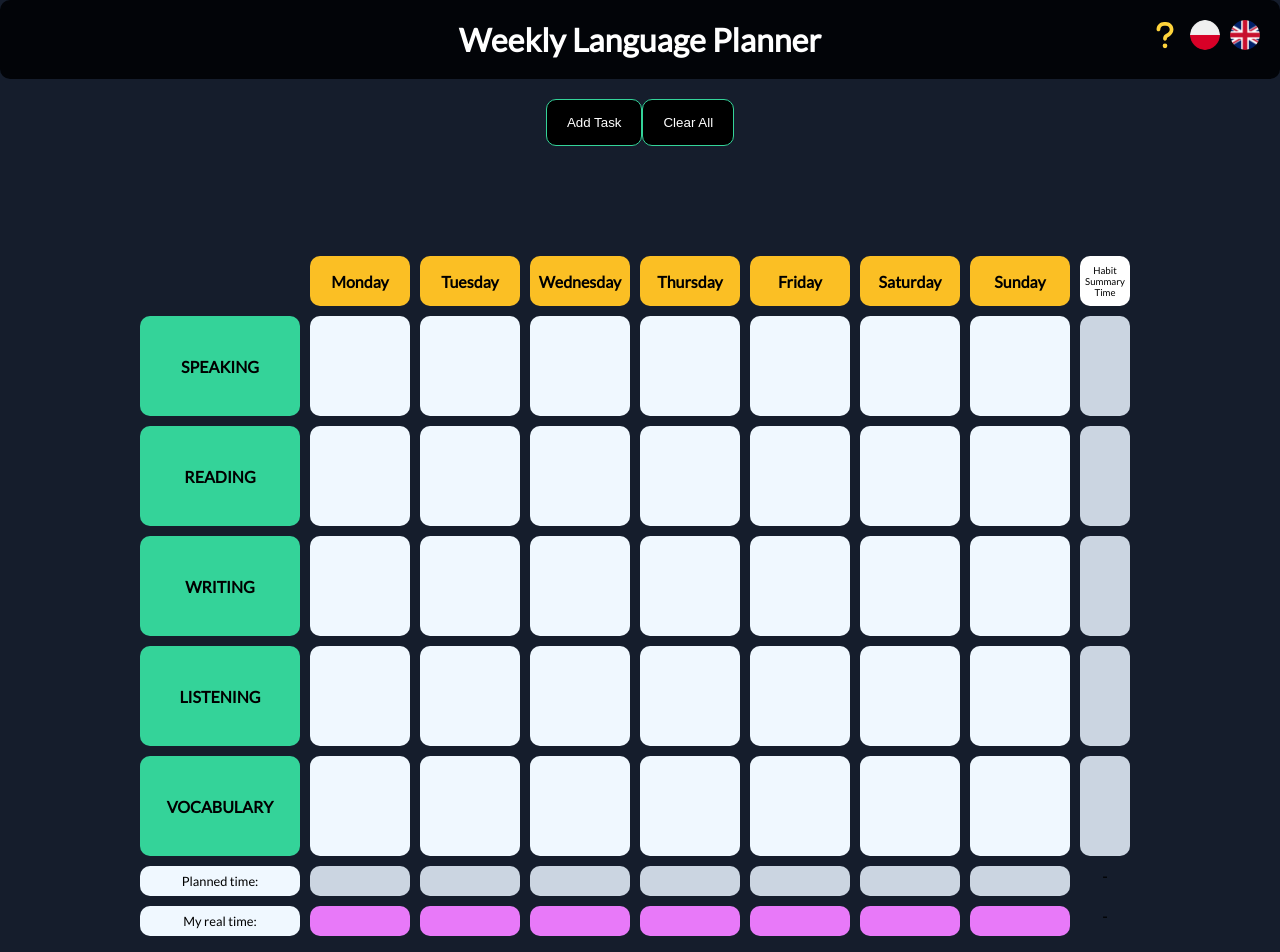
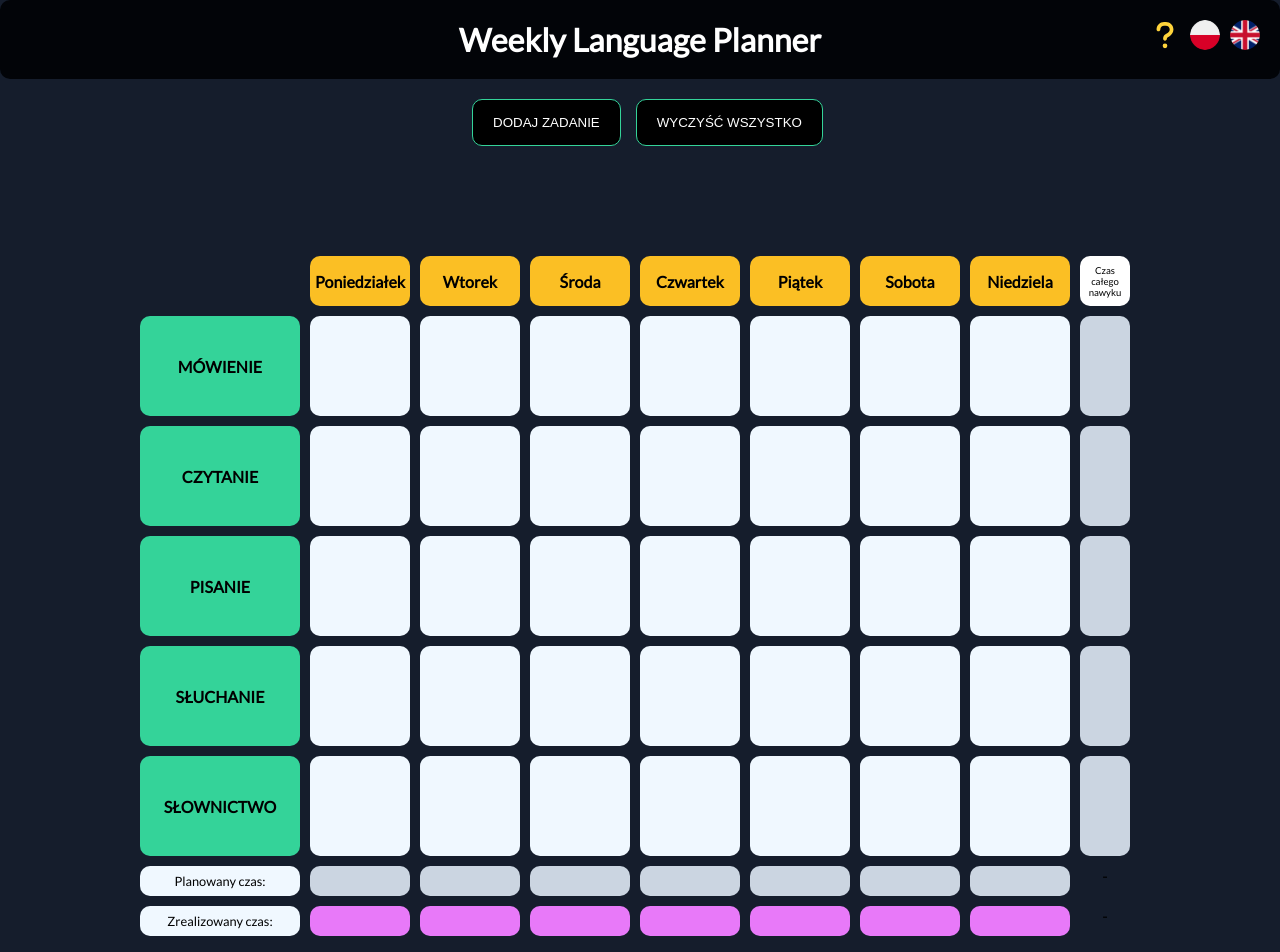
Before and after one commit to artur-IT/Weekly-Language-Planner, a React (Vite) app: page / in a window 1280 px wide. Shown: the top 952 px of the page. Built offline with nearby package versions, Linux system fonts and the light colour scheme.

Commit message:
add pl content to project

```diff
--- a/src/App..jsx
+++ b/src/App..jsx
@@ -1,5 +1,7 @@
 import { Component } from "react";
 
+import Header from "./components/Header";
+import SectionAddTask from "./components/SectionAddTask";
 import Language from "./components/Language.jsx";
 import ShowTask from "./components/ShowTask";
 import Days from "./components/Days";
@@ -15,10 +17,17 @@ export class App extends Component {
 
     this.state = {
       store: this.myLocalStore,
+      switchPL: true,
+      days: {
+        en: ["Monday", "Tuesday", "Wednesday", "Thursday", "Friday", "Saturday", "Sunday"],
+        pl: ["Poniedziałek", "Wtorek", "Środa", "Czwartek", "Piątek", "Sobota", "Niedziela"],
+      },
+      habits: {
+        en: ["SPEAKING", "READING", "WRITING", "LISTENING", "VOCABULARY"],
+        pl: ["MÓWIENIE", "CZYTANIE", "PISANIE", "SŁUCHANIE", "SŁOWNICTWO"],
+      },
     };
 
-    this.days = ["Monday", "Tuesday", "Wednesday", "Thursday", "Friday", "Saturday", "Sunday"];
-    this.habits = ["SPEAKING", "READING", "WRITING", "LISTENING", "VOCABULARY"];
     this.taskArray = [];
     this.divNames = [];
 
@@ -42,9 +51,9 @@ export class App extends Component {
 
   // CREATE ARRAY WITH NAMES for div: 'day-HABIT'
   namesForDIV = () => {
-    for (let x = 0; x < this.habits.length; x++) {
-      for (let y = 0; y < this.days.length; y++) {
-        const divName = this.days[y].toLocaleLowerCase() + `-` + this.habits[x];
+    for (let x = 0; x < this.state.days.en.length; x++) {
+      for (let y = 0; y < this.state.days.en.length; y++) {
+        const divName = this.state.days.en[y].toLocaleLowerCase() + `-` + this.state.habits.en[x];
         this.divNames.push(divName);
       }
     }
@@ -147,9 +156,12 @@ export class App extends Component {
     }
 
     return (
+      <>
+        <Header switch={this.state.switchPL} />
+        <SectionAddTask switch={this.state.switchPL} />
         <section className="layout">
-        <Days daysNames={this.days} />
-        <Habits habitsNames={this.habits} />
+          <Days daysNames={this.state.days} switch={this.state.switchPL} />
+          <Habits habitsNames={this.state.habits} switch={this.state.switchPL} />
           {/*  */}
           <ShowTask name={this.divNames[0]} times={this.dayTimes} store={this.state.store} updateState={this.newstate} />
           <ShowTask name={this.divNames[1]} times={this.dayTimes} store={this.state.store} updateState={this.newstate} />
@@ -188,11 +200,12 @@ export class App extends Component {
           <ShowTask name={this.divNames[34]} times={this.dayTimes} store={this.state.store} updateState={this.newstate} />
           {/*  */}
           <HabitSumTime times={this.habitTimes} />
-        <PlannedTime times={this.dayTimes} />
-        <RealTime times={this.dayTimes} />
+          <PlannedTime times={this.dayTimes} switch={this.state.switchPL} />
+          <RealTime times={this.dayTimes} switch={this.state.switchPL} />
 
           <Language daysName={this.days} habitsNames={this.habits} />
         </section>
+      </>
     );
   }
 }
--- a/src/components/Days.jsx
+++ b/src/components/Days.jsx
@@ -1,32 +1,33 @@
+/* eslint-disable react/prop-types */
 const Days = (props) => {
-  // eslint-disable-next-line react/prop-types
-  const day = props.daysNames;
+  const dayEN = props.daysNames.en;
+  const dayPL = props.daysNames.pl;
   return (
     <>
       <div className="zero"></div>
       <div className="monnday">
-        <p className="center_text">{day[0]}</p>
+        <p className="center_text">{!props.switch ? dayEN[0] : dayPL[0]}</p>
       </div>
       <div className="tuesday">
-        <p className="center_text">{day[1]}</p>
+        <p className="center_text">{!props.switch ? dayEN[1] : dayPL[1]}</p>
       </div>
       <div className="wednesday">
-        <p className="center_text">{day[2]}</p>
+        <p className="center_text">{!props.switch ? dayEN[2] : dayPL[2]}</p>
       </div>
       <div className="thursday">
-        <p className="center_text">{day[3]}</p>
+        <p className="center_text">{!props.switch ? dayEN[3] : dayPL[3]}</p>
       </div>
       <div className="friday">
-        <p className="center_text">{day[4]}</p>
+        <p className="center_text">{!props.switch ? dayEN[4] : dayPL[4]}</p>
       </div>
       <div className="saturday">
-        <p className="center_text">{day[5]}</p>
+        <p className="center_text">{!props.switch ? dayEN[5] : dayPL[5]}</p>
       </div>
       <div className="sunday">
-        <p className="center_text">{day[6]}</p>
+        <p className="center_text">{!props.switch ? dayEN[6] : dayPL[6]}</p>
       </div>
       <div className="habit_sum">
-        <p className="center_text">Habit Summary Time</p>
+        <p className="center_text">{!props.switch ? "Habit Summary Time" : "Czas całego nawyku"}</p>
       </div>
     </>
   );
--- a/src/components/Habits.jsx
+++ b/src/components/Habits.jsx
@@ -1,22 +1,23 @@
+/* eslint-disable react/prop-types */
 const Habits = (props) => {
-  // eslint-disable-next-line react/prop-types
-  const habit = props.habitsNames;
+  const habitEN = props.habitsNames.en;
+  const habitPL = props.habitsNames.pl;
   return (
     <>
       <div className="habit1">
-        <p className="center_text">{habit[0]}</p>
+        <p className="center_text">{!props.switch ? habitEN[0] : habitPL[0]}</p>
       </div>
       <div className="habit2">
-        <p className="center_text">{habit[1]}</p>
+        <p className="center_text">{!props.switch ? habitEN[1] : habitPL[1]}</p>
       </div>
       <div className="habit3">
-        <p className="center_text">{habit[2]}</p>
+        <p className="center_text">{!props.switch ? habitEN[2] : habitPL[2]}</p>
       </div>
       <div className="habit4">
-        <p className="center_text">{habit[3]}</p>
+        <p className="center_text">{!props.switch ? habitEN[3] : habitPL[3]}</p>
       </div>
       <div className="habit5">
-        <p className="center_text">{habit[4]}</p>
+        <p className="center_text">{!props.switch ? habitEN[4] : habitPL[4]}</p>
       </div>
     </>
   );
--- a/src/components/Header.jsx
+++ b/src/components/Header.jsx
@@ -1,6 +1,7 @@
+/* eslint-disable react/prop-types */
 import { useRef } from "react";
 
-const Header = () => {
+const Header = (props) => {
   const myRef = useRef();
 
   const showTaskBar = () => {
@@ -20,9 +21,9 @@ const Header = () => {
     <>
       <h1>Weekly Language Planner</h1>
       <button className="add_top" onClick={showTaskBar} ref={myRef}>
-        Add Task
+        {!props.switch ? "ADD TASK" : "DODAJ ZADANIE"}
       </button>
-      <button className="remove_top">Clear All</button>
+      <button className="remove_top"> {!props.switch ? "CLEAR ALL" : "WYCZYŚĆ WSZYSTKO"}</button>
     </>
   );
 };
--- a/src/components/Language.jsx
+++ b/src/components/Language.jsx
@@ -2,8 +2,6 @@ import { useRef } from "react";
 
 const Language = (props) => {
   // console.log(props.daysName);
-  const daysPL = ["Poniedziałek", "Wtorek", "Środa", "Czwartek", "Piątek", "Sobota", "Niedziela"];
-  const habitsPL = ["MÓWIENIE", "CZYTANIE", "PISANIE", "SŁUCHANIE", "SŁOWNICTWO"];
   const plRef = useRef();
   const enRef = useRef();
 
@@ -11,7 +9,6 @@ const Language = (props) => {
     const pl = plRef.current;
     const en = enRef.current;
     // console.log(pl, en);
-    props.daysName = daysPL;
   };
 
   return (
--- a/src/components/PlannedTime.jsx
+++ b/src/components/PlannedTime.jsx
@@ -4,7 +4,7 @@ const PlannedTime = (props) => {
   return (
     <>
       <div className="plannded_time">
-        <p className="center_text">Planned time:</p>
+        <p className="center_text">{!props.switch ? "Planned time:" : "Planowany czas:"}</p>
       </div>
 
       <div className="monday_sum_time">{time[0].time > 0 ? `${time[0].time} min.` : null} </div>
--- a/src/components/RealTime.jsx
+++ b/src/components/RealTime.jsx
@@ -4,7 +4,7 @@ const RealTime = (props) => {
   return (
     <>
       <div className="time_done">
-        <p className="center_text">My real time:</p>
+        <p className="center_text">{!props.switch ? "My real time:" : "Zrealizowany czas:"}</p>
       </div>
 
       <div className="monday_real_time">{time[0].real_time > 0 ? `${time[0].real_time} min.` : null}</div>
--- a/src/components/SectionAddTask.jsx
+++ b/src/components/SectionAddTask.jsx
@@ -1,9 +1,10 @@
-const AddTaskSection = () => {
+/* eslint-disable react/prop-types */
+const AddTaskSection = (props) => {
   return (
     <div className="form-container">
       <form className="task_fields" id="task_inputs">
         <label>
-          Day:
+          {!props.switch ? "Day:" : "Dzień:"}
           <select className="day_task" name="day-task">
             <option></option>
             <option>Monday</option>
@@ -16,7 +17,7 @@ const AddTaskSection = () => {
           </select>
         </label>
         <label>
-          Study:
+          {!props.switch ? "Study:" : "Nawyk:"}
           <select className="study" name="study-name">
             <option></option>
             <option>SPEAKING</option>
@@ -27,14 +28,14 @@ const AddTaskSection = () => {
           </select>
         </label>
         <label>
-          Task name:
+          {!props.switch ? "Task name:" : "Nazwa zadania:"}
           <input className="task_name" name="task-name" type="text" placeholder="task name..." />
         </label>
         <label>
-          Task time:
+          {!props.switch ? "Task time:" : "Czas zadania:"}
           <input className="task_time" type="number" id="exercise_time" step="5" min="0" max="60" placeholder="max. 60" /> min.
         </label>
-        <button className="add_form">Dodaj</button>
+        <button className="add_form"> {!props.switch ? "ADD" : "DODAJ"}</button>
       </form>
     </div>
   );
--- a/src/css/addTask.css
+++ b/src/css/addTask.css
@@ -1,16 +1,14 @@
 .form-container {
   margin: 20px auto;
-  width: 1000px;
+  width: 1020px;
   height: 70px;
   /* background-color: yellowgreen; */
 }
 
 .task_fields {
   display: none;
-  width: 85vw;
-  max-width: 1000px;
   margin: 20px auto;
-  padding: 20px;
+  padding: 20px 0;
   background-color: #090b0d;
   border: 2px solid #222;
 }
--- a/src/css/grid.css
+++ b/src/css/grid.css
@@ -54,6 +54,7 @@ div {
   position: absolute;
   top: 50%;
   left: 50%;
+  width: 90%;
   transform: translate(-50%, -50%);
 }
 
--- a/src/css/style.css
+++ b/src/css/style.css
@@ -33,6 +33,7 @@ hr {
 button.add_top,
 button.remove_top {
   position: relative;
+  margin-left: 15px;
   padding: 15px 20px;
   color: #fff;
   cursor: pointer;
--- a/src/main.jsx
+++ b/src/main.jsx
@@ -1,13 +1,9 @@
 import React from "react";
 import ReactDOM from "react-dom/client";
-import Header from "./components/Header";
 import App from "./App..jsx";
-import SectionAddTask from "./components/SectionAddTask";
 
 ReactDOM.createRoot(document.querySelector(".wrapper")).render(
   <React.StrictMode>
-    <Header />
-    <SectionAddTask />
     <App />
   </React.StrictMode>
 );
```
Lines whose indentation alone changed are shown as unchanged.
